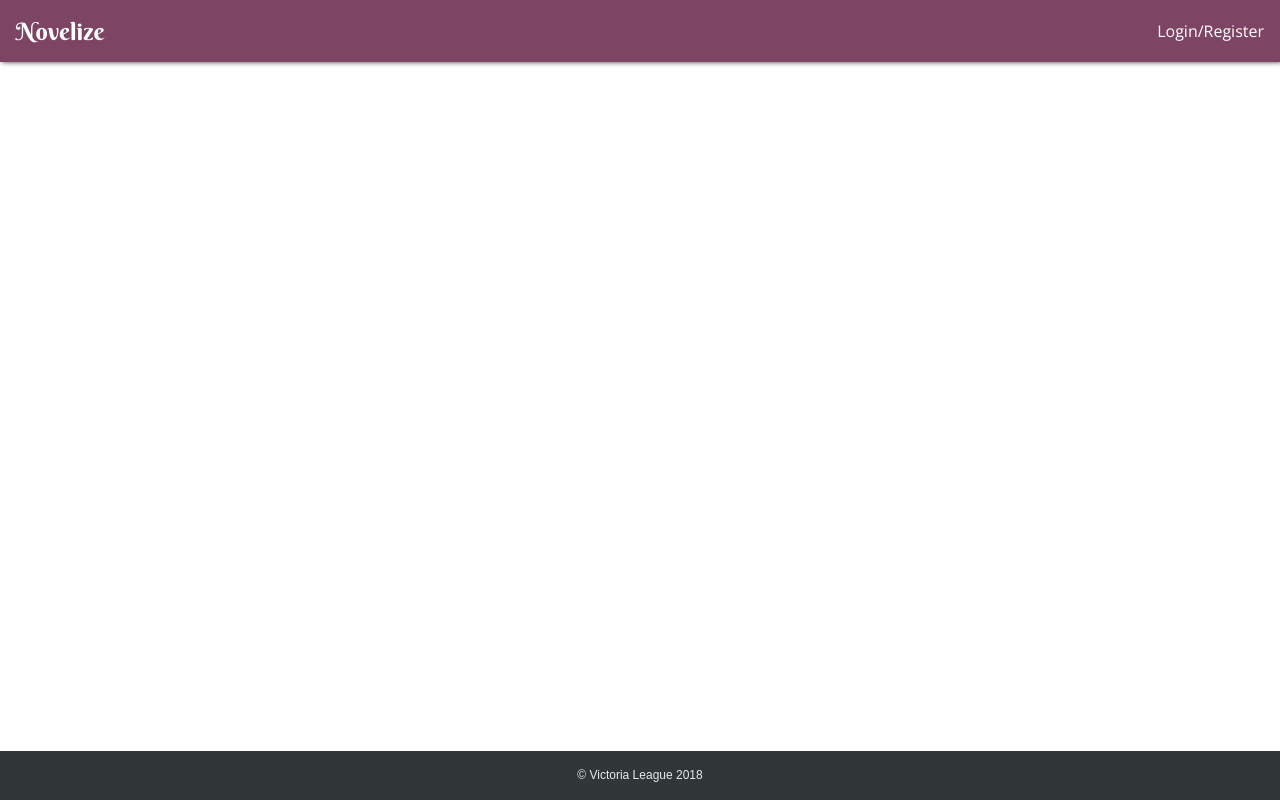
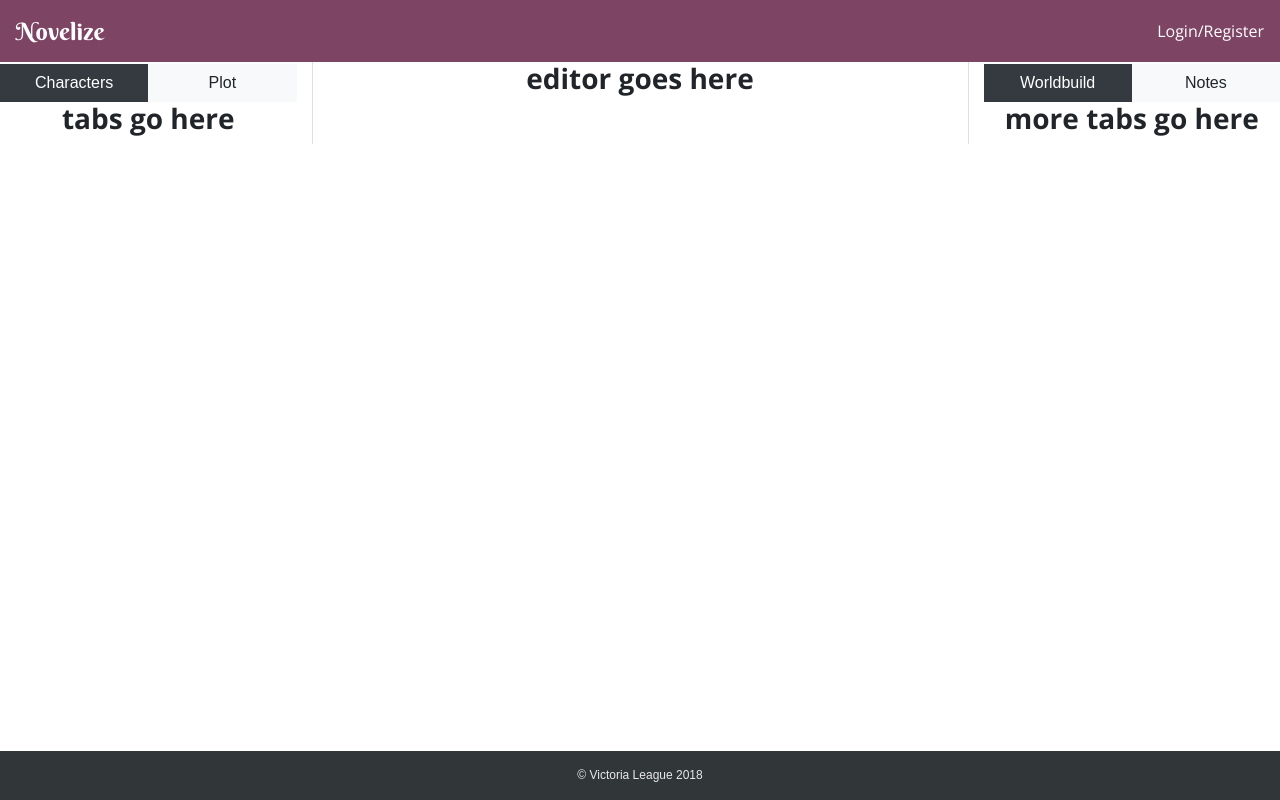
Before and after one commit to vleague2/novelize, a React (Create React App) app in the folder client/: page /editor in a window 1280 px wide. Built offline with nearby package versions, Linux system fonts and the light colour scheme.

Commit message:
working on editor page

```diff
--- a/client/public/index.html
+++ b/client/public/index.html
@@ -9,6 +9,9 @@
     <link rel="stylesheet" href="https://stackpath.bootstrapcdn.com/bootstrap/4.1.1/css/bootstrap.min.css" integrity="sha384-WskhaSGFgHYWDcbwN70/dfYBj47jz9qbsMId/iRN3ewGhXQFZCSftd1LZCfmhktB" crossorigin="anonymous">
     <link href="https://fonts.googleapis.com/css?family=Berkshire+Swash|Open+Sans:400,700" rel="stylesheet">
     <link rel="stylesheet" href="https://use.fontawesome.com/releases/v5.0.13/css/all.css" integrity="sha384-DNOHZ68U8hZfKXOrtjWvjxusGo9WQnrNx2sqG0tfsghAvtVlRW3tvkXWZh58N9jp" crossorigin="anonymous">
+    <script src="https://code.jquery.com/jquery-3.3.1.slim.min.js" integrity="sha384-q8i/X+965DzO0rT7abK41JStQIAqVgRVzpbzo5smXKp4YfRvH+8abtTE1Pi6jizo" crossorigin="anonymous"></script>
+    <script src="https://cdnjs.cloudflare.com/ajax/libs/popper.js/1.14.3/umd/popper.min.js" integrity="sha384-ZMP7rVo3mIykV+2+9J3UJ46jBk0WLaUAdn689aCwoqbBJiSnjAK/l8WvCWPIPm49" crossorigin="anonymous"></script>
+    <script src="https://stackpath.bootstrapcdn.com/bootstrap/4.1.1/js/bootstrap.min.js" integrity="sha384-smHYKdLADwkXOn1EmN1qk/HfnUcbVRZyYmZ4qpPea6sjB/pTJ0euyQp0Mk8ck+5T" crossorigin="anonymous"></script>
     <!--
       Notice the use of %PUBLIC_URL% in the tags above.
       It will be replaced with the URL of the `public` folder during the build.
--- a/client/src/App.js
+++ b/client/src/App.js
@@ -4,6 +4,7 @@ import Home from "./Pages/Home/Home";
 import Nav from "./Components/Nav";
 import Footer from "./Components/Footer"
 import Login from "./Pages/Login/Login";
+import Editor from "./Pages/Editor/Editor";
 
 const App = () => (
   <Router>
@@ -12,6 +13,7 @@ const App = () => (
       <Switch>
         <Route exact path="/" component={Home} />
         <Route exact path="/login" component={Login} />
+        <Route exact path = "/editor" component={Editor} />
       </Switch>
        {/* ADD IN THE FOOTER */}
       <Footer/>
--- a/client/src/Components/Grid/Row.js
+++ b/client/src/Components/Grid/Row.js
@@ -1,7 +1,7 @@
 import React from "react";
 
-export const Row = ({ fluid, children }) => (
-  <div className={`row${fluid ? "-fluid" : ""}`}>
+export const Row = ({ fluid, children, id }) => (
+  <div className={`row${fluid ? "-fluid" : ""}`} id={id}>
     {children}
   </div>
 );
--- a/client/src/Components/Nav/Nav.css
+++ b/client/src/Components/Nav/Nav.css
@@ -1,6 +1,6 @@
 .navbar {
     background-color: #7e4464;
-    box-shadow: 2px 0px 5px rgb(49, 49, 49);
+    /* box-shadow: 2px 0px 5px rgb(49, 49, 49); */
 }
 
 .navbar-brand {
--- /dev/null
+++ b/client/src/Pages/Editor/Editor.css
@@ -0,0 +1,19 @@
+.tabBtn {
+    width: 50%;
+    margin-top: 2px;
+}
+
+#editorRow {
+    height: 100%;
+}
+
+#tabsLeft {
+    border-right: 1px solid #dfdfdf;
+    height: 100%;
+}
+
+
+#tabsRight {
+    border-left: 1px solid #dfdfdf;
+    height: 100%;
+}
--- /dev/null
+++ b/client/src/Pages/Editor/Editor.js
@@ -0,0 +1,56 @@
+import React, {Component} from "react";
+import "./Editor.css";
+import {Container, Row, Col} from "../../Components/Grid";
+import CardBody from "../../Components/CardBody";
+import Button from "../../Components/Button";
+
+
+class Editor extends Component {
+    constructor(props) {
+        super(props);
+
+        // SET THE STATE
+        this.state = {}
+
+        // BIND THIS FOR HANDLECLICK
+        // this.handleClick = this.handleClick.bind(this);
+    }
+
+    render() {
+        return (
+
+            <div>
+                <Row id="editorRow">
+                    <Col size="3" id="tabsLeft">
+                        {/* <div className="nav"> */}
+                           <button className="btn btn-dark rounded-0 tabBtn">
+                            Characters
+                            </button>
+                            <button className="btn btn-light rounded-0 tabBtn">
+                            Plot
+                            </button>
+                        {/* </div> */}
+                        <h3> tabs go here </h3>
+                    </Col>
+
+                    <Col size="6">
+                        <h3> editor goes here </h3>
+                    </Col>
+
+                    <Col size="3" id="tabsRight">
+                        <button className="btn btn-dark rounded-0 tabBtn">
+                            Worldbuild
+                        </button>
+                        <button className="btn btn-light rounded-0 tabBtn">
+                            Notes
+                        </button>
+                        <h3> more tabs go here </h3>
+                    </Col>
+
+                </Row>
+            </div>
+        )
+    }
+}
+
+export default Editor;
```
